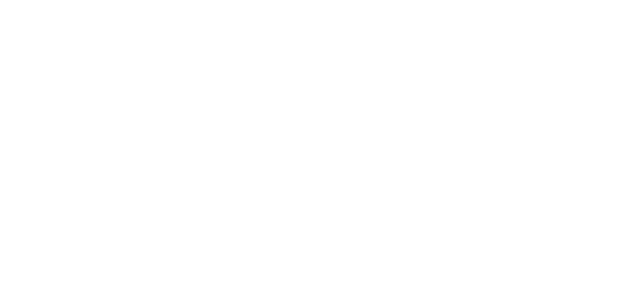
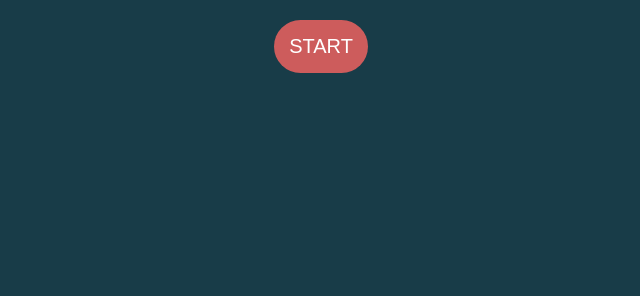
Before and after one commit to EnricoClem/js-campominato-grid, a plain HTML site: page index.html in a window 1280 px wide. Shown: the whole page, without its empty margins (319-959 px from the left). Drawn offline with Linux system fonts and the light colour scheme.

Commit message:
ADD - html and css settings

```diff
--- a/index.html
+++ b/index.html
@@ -3,11 +3,19 @@
 <head>
     <meta charset="UTF-8">
     <meta name="viewport" content="width=device-width, initial-scale=1.0">
-    <link rel="stylesheet" href="/style/style.css">
+    <link rel="stylesheet" href="style/style.css">
     <title>Campominato</title>
 </head>
 <body>
 
+    <section class="container">
+        <a href="#" class="start-button">START</a>
+    </section>
+
+    <section class="grid-wrapper">
+        <div class="container"></div>
+    </section>
+
     <script src="app/app.js"></script>
 </body>
 </html>
--- a/style/style.css
+++ b/style/style.css
@@ -1,5 +1,53 @@
 * {
     margin: 0;
-    padding: o;
+    padding: 0;
     box-sizing: border-box;
+    font-family: Arial, Helvetica, sans-serif;
+    text-decoration: none;
 }
+
+body {
+    background-color: rgb(24, 60, 72);
+}
+
+.container {
+    max-width: 800px;
+    margin: 20px auto;
+    display: flex;
+    justify-content: center;
+    flex-wrap: wrap;
+}
+
+.start-button {
+    background-color: indianred;
+    color: white;
+    padding: 15px;
+    font-size: 20px;
+    border-radius: 9999px;
+    border: 0px;
+}
+
+.grid-wrapper {
+    padding: 80px;
+}
+
+div[class^="cell"] {
+    aspect-ratio: 1 / 1;
+    border: 2px solid white;
+}
+
+.cell-10 {
+    width: calc(100% / 10);
+}
+
+.cell-9 {
+    width: calc(100% / 9);
+}
+
+.cell-7 {
+    width: calc(100% / 7);
+}
+
+.selected {
+    background-color: indianred;
+}
```
